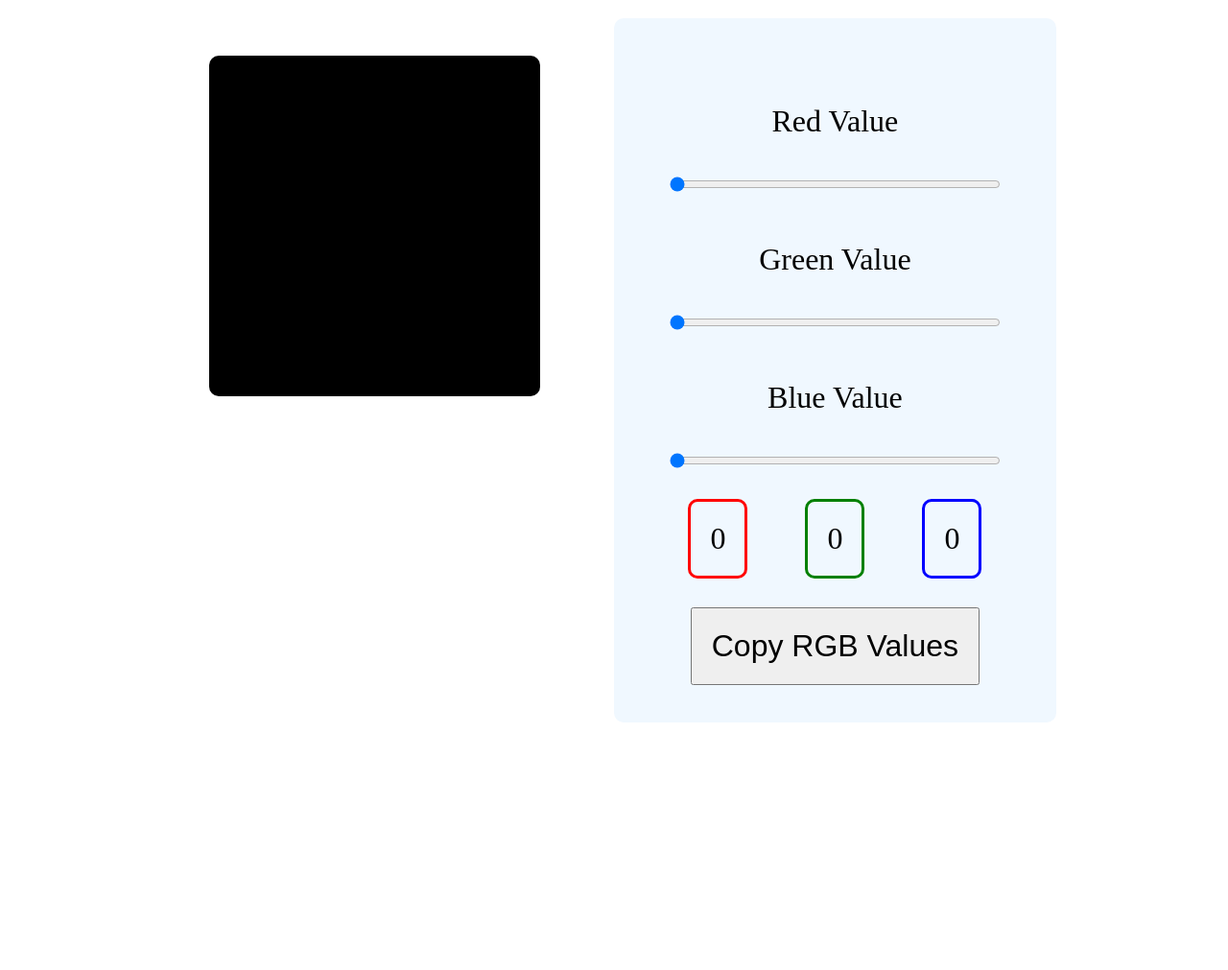
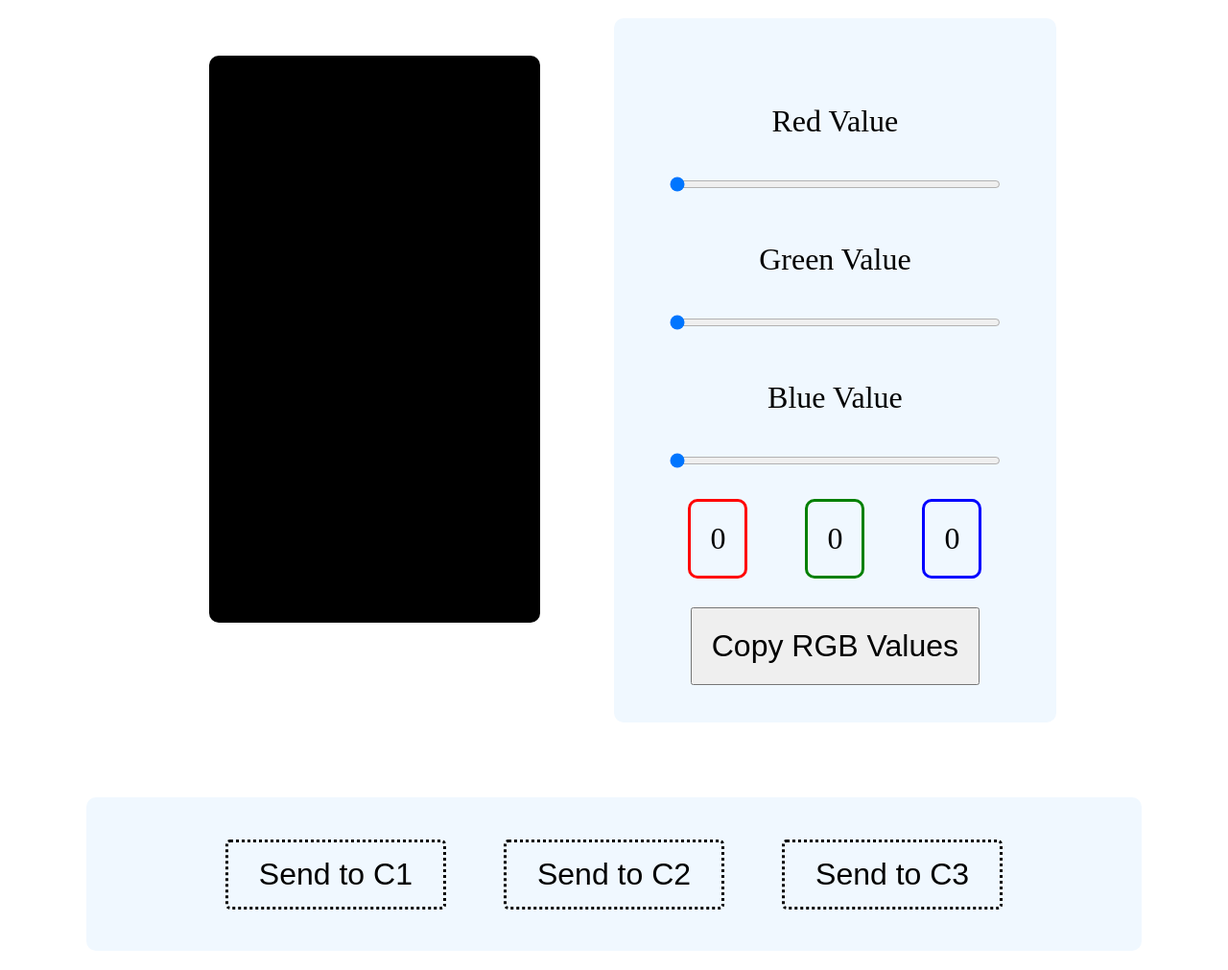
Before and after one commit to PunitSubudhi/ps, a PHP site: page /jstest/index.html in a window 1280 px wide, after a click on "Select RGB". Shown: the part 267-1278 px from the top of the page at 96% size. Before the commit the page ends 1020 px from the top, so only its background shows below. Run offline with PHP 8.4, Linux system fonts and the light colour scheme.

Commit message:
Added Buttons
Added Buttons and functionality to App2

```diff
--- a/jstest/index.html
+++ b/jstest/index.html
@@ -3,7 +3,7 @@
 <head>
     <meta charset="UTF-8">
     <meta http-equiv="X-UA-Compatible" content="IE=edge">
-    <meta name="viewport" content="width=device-width, initial-scale=1.0">
+    <meta name="viewport" content="width=device-width, initial-scale=0.8">
     <title>JS Dev</title>
     <link rel="stylesheet" href="style.css" type="text/css">
     <script src="script.js"></script>
@@ -18,17 +18,17 @@
     <div id="App1">
 
         <div class="wrapper">
-            <h1> Welcome to Colour match</h1>
+            <h1>Compare Colours</h1>
             <div class="vWrapper">
 
                 <!-- Input 1-->
-                <input type="text" name="color1" id="c1input" class="input" placeholder="Color1" onchange="updateValue()">
+                <input type="text" name="color1" id="c1input" class="input" placeholder="Color1" onchange="updateValue(1)">
 
                 <!-- Input 2-->
-                <input type="text" name="color2" id="c2input" class="input" placeholder="Color2" onchange="updateValue()">
+                <input type="text" name="color2" id="c2input" class="input" placeholder="Color2" onchange="updateValue(2)">
 
                 <!-- Input 3-->
-                <input type="text" name="color3" id="c3input" class="input" placeholder="Color3" onchange="updateValue()">
+                <input type="text" name="color3" id="c3input" class="input" placeholder="Color3" onchange="updateValue(3)">
 
             </div>
         </div>
@@ -51,7 +51,7 @@
 
     <div id="App2">
         <div class="wrapper white">
-            <div class="app2rgb">
+            <div class="app2rgb fitcontent">
                 <div class="wrapper white">
                     <div id="rgbcolor">
                     </div>
@@ -83,6 +83,14 @@
                 </div>
             </div>
         </div>
+        <div class="wrapper">
+            <div class="vWrapper">
+                <button type="button" onclick="sendTo(1)" class="navbtn border">Send to C1</button>
+                <button type="button" onclick="sendTo(2)" class="navbtn border">Send to C2</button>
+                <button type="button" onclick="sendTo(3)" class="navbtn border">Send to C3</button>
+            </div>
+
+        </div>
     </div>
 
     <div id="App3">
--- a/jstest/script.js
+++ b/jstest/script.js
@@ -6,26 +6,16 @@ var app1val1 = "";
 var app1val2 = "";
 var app1val3 = "";
 
-var app2RGB = "rgb(255,255,255)";
+var app2RGB = "rgb(0,0,0)";
 var app2R = 0;
 var app2G = 0;
 var app2B = 0;
 
-function updateValue(){
-    let val1 = document.getElementById('c1input').value;
-    document.getElementById('colorName1').innerHTML = val1;
-    document.getElementById('c1').style.backgroundColor = val1;
+function updateValue(pm){
+    let val1 = document.getElementById('c'+pm+'input').value;
+    document.getElementById('colorName'+pm).innerHTML = val1;
+    document.getElementById('c'+pm).style.backgroundColor = val1;
     app1val1 = val1;
-
-    let val2 = document.getElementById('c2input').value;
-    document.getElementById('colorName2').innerHTML = val2;
-    document.getElementById('c2').style.backgroundColor = val2;
-    app1val2 = val2;
-
-    let val3 = document.getElementById('c3input').value;
-    document.getElementById('colorName3').innerHTML = val3;
-    document.getElementById('c3').style.backgroundColor = val3;
-    app1val3 = val3;
 }
 
 function setDisplay(value,id){
@@ -36,9 +26,7 @@ function enableApp1(){
     if(!app1){
 
         document.getElementById('App1').style.display = "block";
-
         document.getElementById('App2').style.display = "none";
-
         document.getElementById('App3').style.display = "none";
         app1 = true;
         app2 = false;
@@ -97,3 +85,9 @@ function rgbUpdate(){
     document.getElementById('bValueText').innerHTML = app2B;
 
 }
+
+function sendTo(pm) {
+    document.getElementById('c'+pm+'input').value = app2RGB;
+    updateValue(pm);
+    alert("The value of Color"+pm+" has been updated to "+app2RGB);
+}
--- a/jstest/style.css
+++ b/jstest/style.css
@@ -182,3 +182,7 @@ nav {
 .fitcontent{
     height: fit-content;
 }
+
+.border {
+    border-style: dotted;
+}
```
